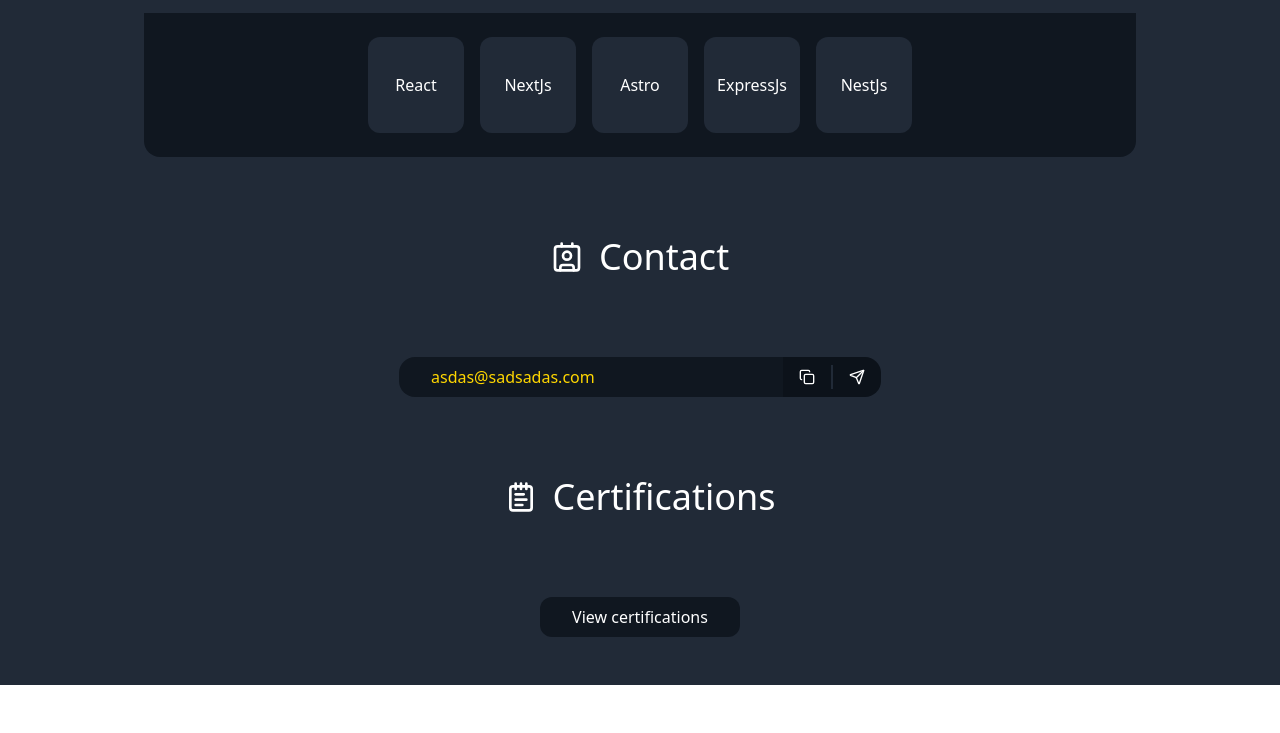
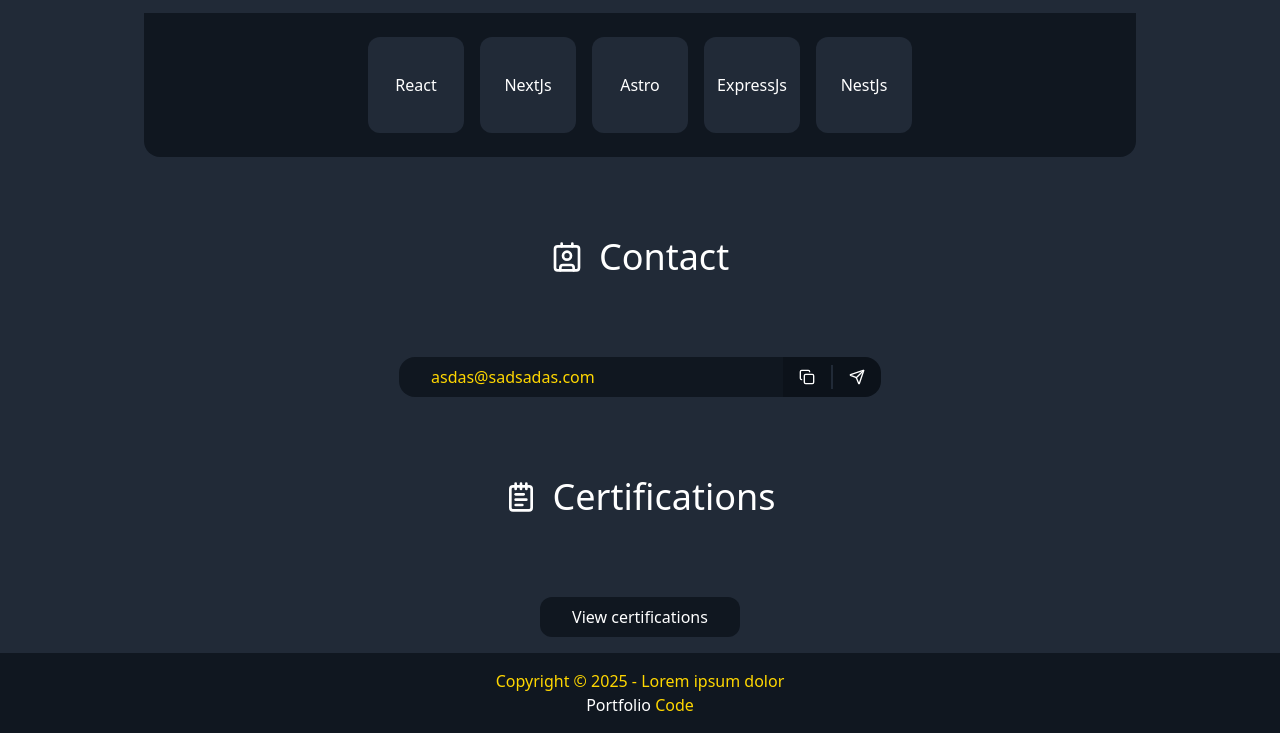
Before and after one commit to CarSeP/Portfolio, an Astro site: page / in a window 1280 px wide. Shown: the part 3356-4089 px from the top of the page. Before the commit the page ends 4041 px from the top, so only its background shows below. Built offline with nearby package versions, Linux system fonts and the light colour scheme; Astro itself is replaced by a stand-in of ours.

Commit message:
Implement Footer component

```diff
--- a/src/components/Footer.astro
+++ b/src/components/Footer.astro
@@ -1 +1,10 @@
-<footer class="bg-secondary-bg p-4"></footer>
+---
+import { info } from "../constants/info";
+---
+
+<footer class="flex flex-col items-center w-full bg-primary-color p-4 z-20">
+  <span class="text-secondary-color">
+    Copyright © {new Date().getFullYear()} - {info.name}
+  </span>
+  <span> Portfolio <a href="" class="text-secondary-color">Code</a> </span>
+</footer>
```
